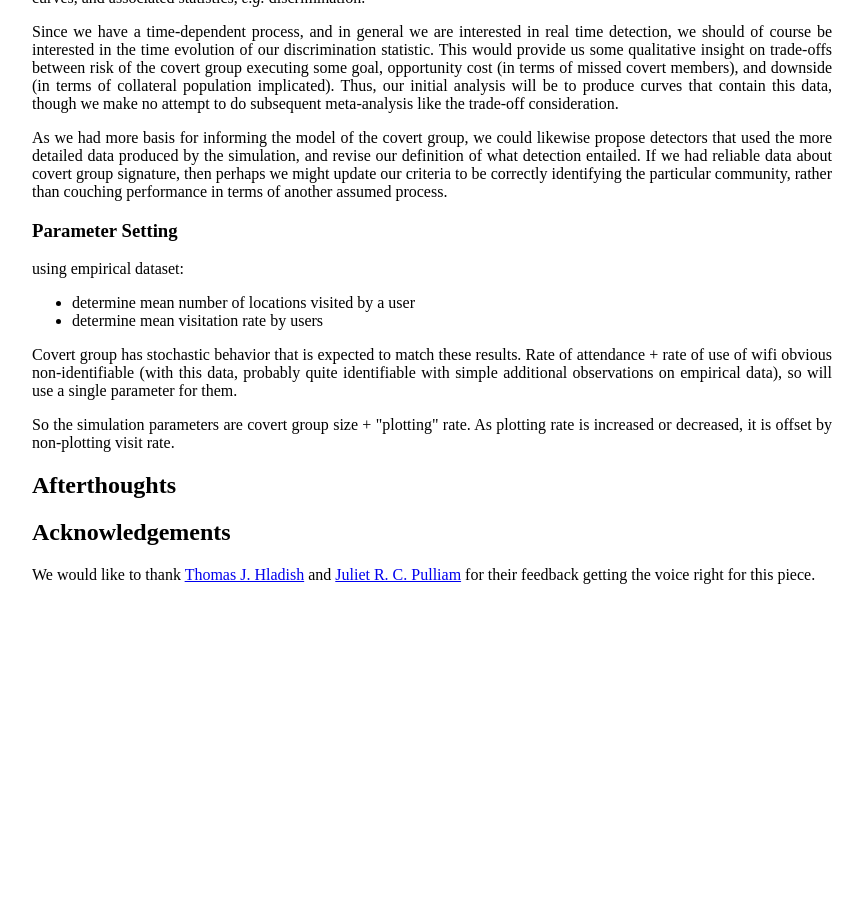
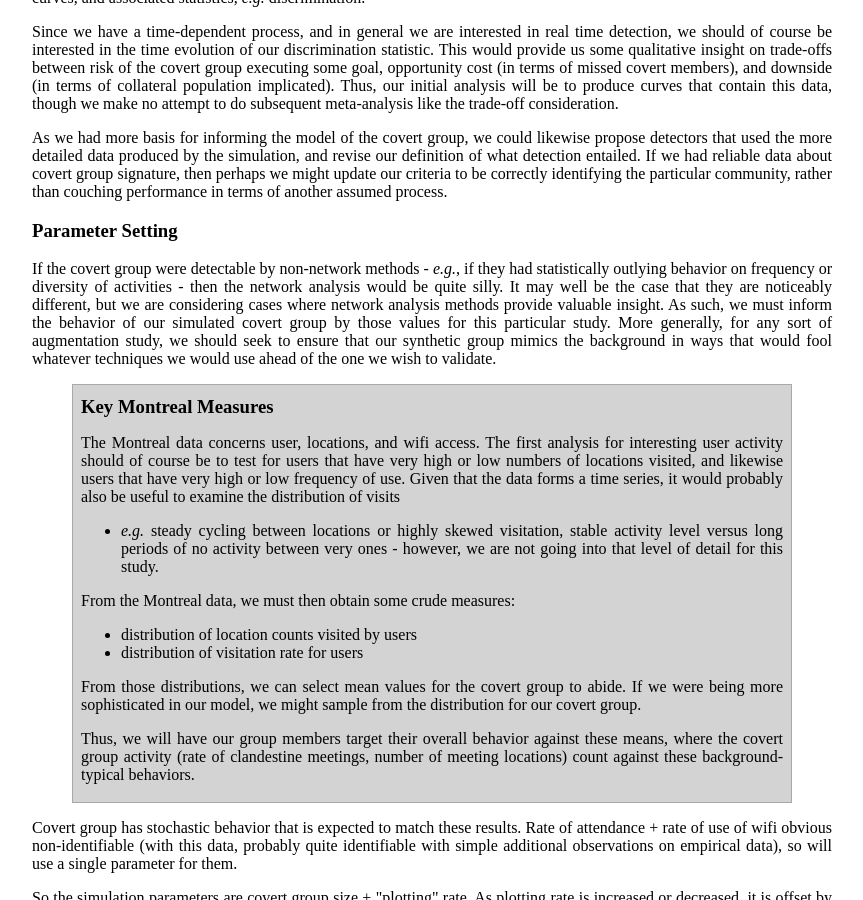
Before and after one commit to pearsonca/scala-commsim, a Jekyll site: the page built from index.md, in a window 1280 px wide and 900 px high, scrolled down 9509 px. Shown: the whole window, without its empty margins (208-1071 px from the left). Built offline with Jekyll 4.4.1, drawn with Linux system fonts in a browser that asks for light colours; formulas are drawn with MathJax 3; before the commit the page ends 10133 px from its top, so only the background shows below that.

Commit message:
clean-up on parameter section

```diff
--- a/index.md
+++ b/index.md
@@ -693,12 +693,41 @@ reliable data about covert group signature, then perhaps we might update our
 criteria to be correctly identifying the particular community, rather than
 couching performance in terms of another assumed process.
 
-###Parameter Setting
+### Parameter Setting
 
-using empirical dataset:
+If the covert group were detectable by non-network methods - *e.g.*, if they had
+statistically outlying behavior on frequency or diversity of activities - then
+the network analysis would be quite silly.  It may well be the case that they
+are noticeably different, but we are considering cases where network analysis
+methods provide valuable insight.  As such, we must inform the behavior of our
+simulated covert group by those values for this particular study. More
+generally, for any sort of augmentation study, we should seek to ensure that our
+synthetic group mimics the background in ways that would fool whatever
+techniques we would use ahead of the one we wish to validate.
 
-- determine mean number of locations visited by a user
-- determine mean visitation rate by users
+> ### Key Montreal Measures
+>
+> The Montreal data concerns user, locations, and wifi access.  The first
+analysis for interesting user activity should of course be to test for users
+that have very high or low numbers of locations visited, and likewise users
+that have very high or low frequency of use.  Given that the data forms a time
+series, it would probably also be useful to examine the distribution of visits
+- *e.g.* steady cycling between locations or highly skewed visitation, stable activity
+level versus long periods of no activity between very ones - however, we are not
+going into that level of detail for this study.
+>
+> From the Montreal data, we must then obtain some crude measures:
+>
+> - distribution of location counts visited by users
+> - distribution of visitation rate for users
+>
+> From those distributions, we can select mean values for the covert group to
+abide.  If we were being more sophisticated in our model, we might sample from
+the distribution for our covert group.
+>
+> Thus, we will have our group members target their overall behavior against
+these means, where the covert group activity (rate of clandestine meetings,
+number of meeting locations) count against these background-typical behaviors.
 
 Covert group has stochastic behavior that is expected to match these results.
 Rate of attendance + rate of use of wifi obvious non-identifiable (with this data, probably quite
```
